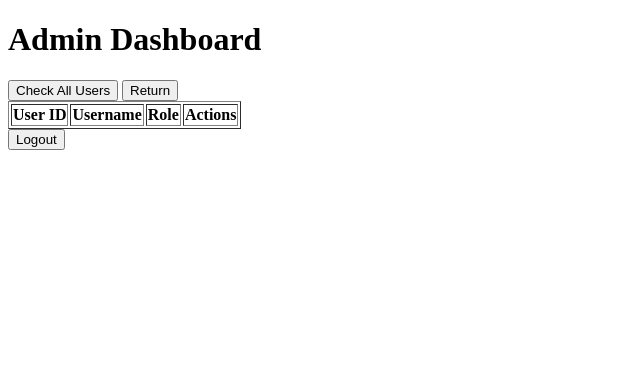
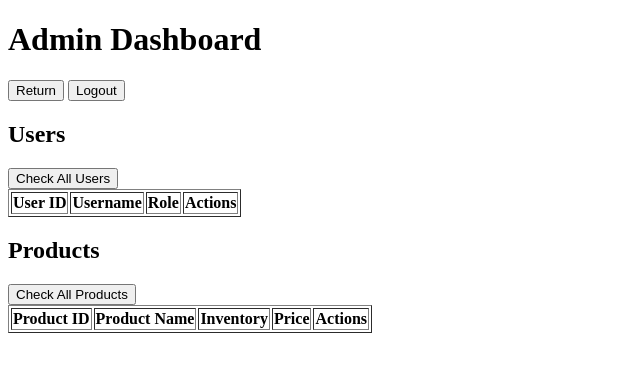
Before and after one commit to BigData2025-Rev/ruili-project1, a Flask app: template templates/admin.html in a window 1280 px wide. Shown: the top 372 px of the page, without its empty margins (0-640 px from the left). Run offline with Flask 3, Linux system fonts and the light colour scheme; the template is opened without the code that fills it, so the values that code supplies are empty.

Commit message:
Added admin dashboard products control, allow admin to update and delete product.

```diff
--- a/static/js/admin.js
+++ b/static/js/admin.js
@@ -58,6 +58,129 @@ document.addEventListener('DOMContentLoaded', () => {
         }
     });
 
+
+    const productsTable = document.getElementById('products-table');
+    const productsTableBody = document.getElementById('products-table-body');
+
+    // Check All Products
+    document.getElementById('check-products-button').addEventListener('click', async () => {
+        productsTableBody.innerHTML = ''; // Clear existing rows
+        try {
+            const response = await fetch('/products');
+            const result = await response.json();
+
+            if (result.success) {
+                productsTable.style.display = 'table'; // Show table
+
+                result.products.forEach(product => {
+                    const row = document.createElement('tr');
+
+                    // Product ID
+                    const idCell = document.createElement('td');
+                    idCell.textContent = product.id;
+                    row.appendChild(idCell);
+
+                    // Product Name
+                    const nameCell = document.createElement('td');
+                    nameCell.textContent = product.name;
+                    row.appendChild(nameCell);
+
+                    // Inventory
+                    const inventoryCell = document.createElement('td');
+                    const inventoryInput = document.createElement('input');
+                    inventoryInput.type = 'number';
+                    inventoryInput.value = product.inventory;
+                    inventoryInput.min = 0;
+                    inventoryInput.style.width = '60px';
+                    inventoryCell.appendChild(inventoryInput);
+                    const updateInventoryButton = document.createElement('button');
+                    updateInventoryButton.textContent = 'Update';
+                    updateInventoryButton.addEventListener('click', async () => {
+                        const newInventory = parseInt(inventoryInput.value);
+                        if (isNaN(newInventory) || newInventory < 0) {
+                            alert('Invalid inventory value');
+                            return;
+                        }
+                        const updateResponse = await fetch('/product/inventory', {
+                            method: 'PUT',
+                            headers: { 'Content-Type': 'application/json' },
+                            body: JSON.stringify({ product_id: product.id, change_amount: newInventory - product.inventory })
+                        });
+                        const updateResult = await updateResponse.json();
+                        if (updateResponse.ok && updateResult.success) {
+                            product.inventory = newInventory;
+                            alert('Inventory updated successfully');
+                        } else {
+                            alert(`Failed to update inventory: ${updateResult.message}`);
+                        }
+                    });
+                    inventoryCell.appendChild(updateInventoryButton);
+                    row.appendChild(inventoryCell);
+
+                    // Price
+                    const priceCell = document.createElement('td');
+                    const priceInput = document.createElement('input');
+                    priceInput.type = 'number';
+                    priceInput.value = product.price;
+                    priceInput.min = 0;
+                    priceInput.step = 0.01;
+                    priceInput.style.width = '60px';
+                    priceCell.appendChild(priceInput);
+                    const updatePriceButton = document.createElement('button');
+                    updatePriceButton.textContent = 'Update';
+                    updatePriceButton.addEventListener('click', async () => {
+                        const newPrice = parseFloat(priceInput.value);
+                        if (isNaN(newPrice) || newPrice < 0) {
+                            alert('Invalid price value');
+                            return;
+                        }
+                        const updateResponse = await fetch('/product/price', {
+                            method: 'PUT',
+                            headers: { 'Content-Type': 'application/json' },
+                            body: JSON.stringify({ product_id: product.id, new_price: newPrice })
+                        });
+                        const updateResult = await updateResponse.json();
+                        if (updateResponse.ok && updateResult.success) {
+                            product.price = newPrice;
+                            alert('Price updated successfully');
+                        } else {
+                            alert(`Failed to update price: ${updateResult.message}`);
+                        }
+                    });
+                    priceCell.appendChild(updatePriceButton);
+                    row.appendChild(priceCell);
+
+                    // Delete
+                    const actionsCell = document.createElement('td');
+                    const deleteButton = document.createElement('button');
+                    deleteButton.textContent = 'Delete';
+                    deleteButton.addEventListener('click', async () => {
+                        const deleteResponse = await fetch('/product', {
+                            method: 'DELETE',
+                            headers: { 'Content-Type': 'application/json' },
+                            body: JSON.stringify({ product_id: product.id })
+                        });
+                        const deleteResult = await deleteResponse.json();
+                        if (deleteResponse.ok && deleteResult.success) {
+                            row.remove();
+                            alert('Product deleted successfully');
+                        } else {
+                            alert(`Failed to delete product: ${deleteResult.message}`);
+                        }
+                    });
+                    actionsCell.appendChild(deleteButton);
+                    row.appendChild(actionsCell);
+
+                    productsTableBody.appendChild(row);
+                });
+            } else {
+                alert(result.message);
+            }
+        } catch (error) {
+            alert('Failed to fetch products.');
+        }
+    });
+
     // Logout functionality
     document.getElementById('logout-button').addEventListener('click', async () => {
         const response = await fetch('/logout', { method: 'GET' });
--- a/templates/admin.html
+++ b/templates/admin.html
@@ -8,8 +8,12 @@
 </head>
 <body>
     <h1>Admin Dashboard</h1>
+
+    <button id="return-button">Return</button>
+    <button id="logout-button">Logout</button>
+
+    <h2>Users</h2>
     <button id="check-users-button">Check All Users</button>
-    <button id="return-button">Return</button>
     <table border="1">
         <thead>
             <tr>
@@ -23,6 +27,23 @@
             <!-- User rows will be dynamically populated here -->
         </tbody>
     </table>
-    <button id="logout-button">Logout</button>
+
+    <h2>Products</h2>
+    <button id="check-products-button">Check All Products</button>
+    <table border="1" id="products-table">
+        <thead>
+            <tr>
+                <th>Product ID</th>
+                <th>Product Name</th>
+                <th>Inventory</th>
+                <th>Price</th>
+                <th>Actions</th>
+            </tr>
+        </thead>
+        <tbody id="products-table-body">
+            <!-- Product rows will be dynamically populated here -->
+        </tbody>
+    </table>
+
 </body>
 </html>
--- a/templates/welcome.html
+++ b/templates/welcome.html
@@ -39,6 +39,7 @@
                 <th>Product Name</th>
                 <th>Price</th>
                 <th>Inventory</th>
+                <th>Purchase</th>
             </tr>
         </thead>
         <tbody id="product-table-body">
```
Also changed, not shown: log/log.py (+10 -10 lines), static/js/welcome.js (+49 -0 lines).
